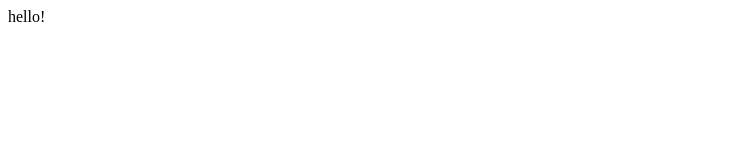
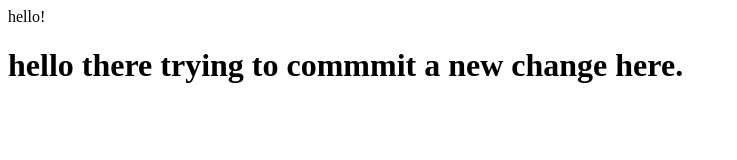
Before and after one commit to haditrumboo/demo-repo, a plain HTML site: page index.html in a window 1280 px wide. Shown: the whole page, without its empty margins (0-737 px from the left). Drawn offline with Linux system fonts and the light colour scheme.

Commit message:
added a new line in index.html

```diff
--- a/index.html
+++ b/index.html
@@ -1 +1,2 @@
 <P>hello!</p>
+<h1>hello there trying to  commmit a new change here.</h1>
```
